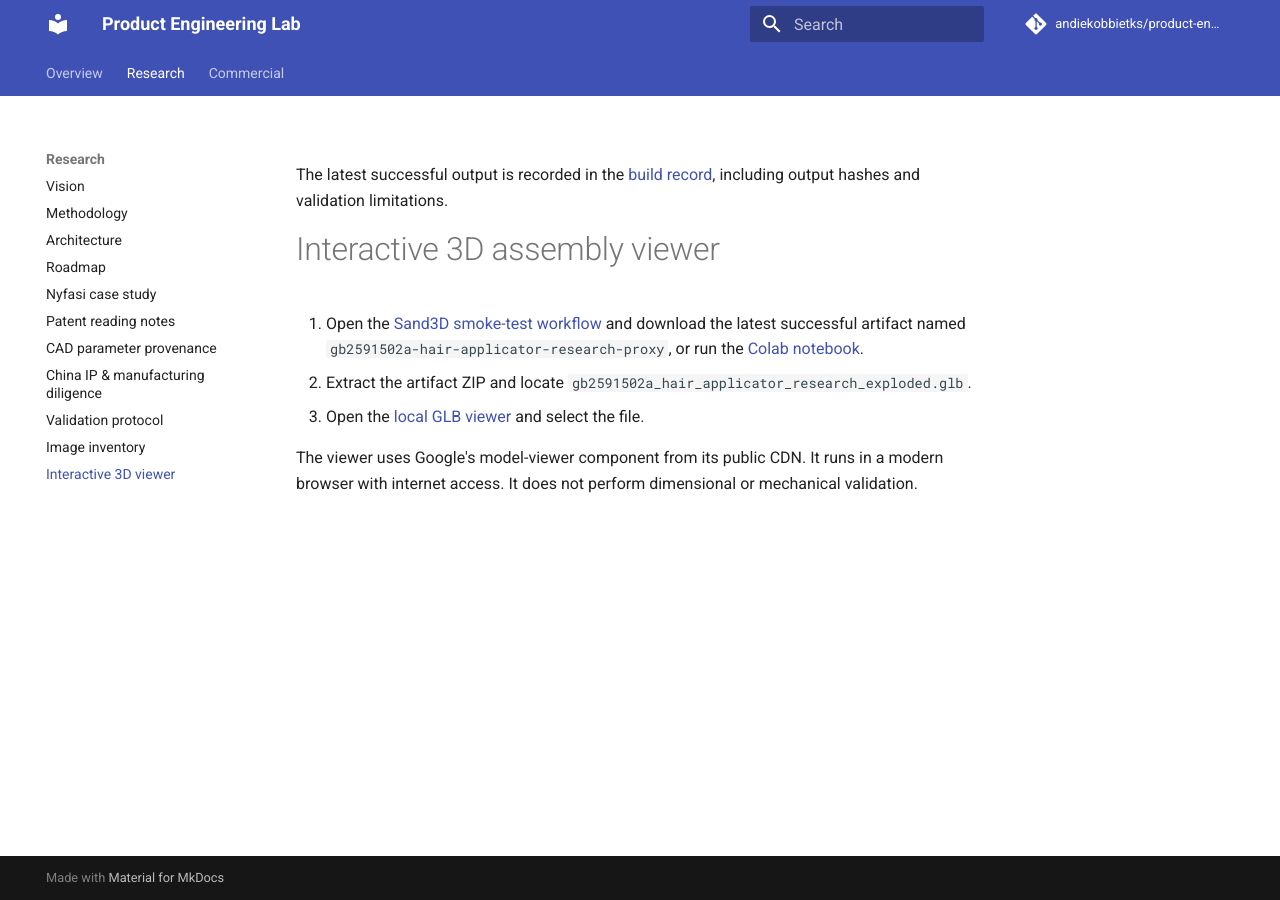
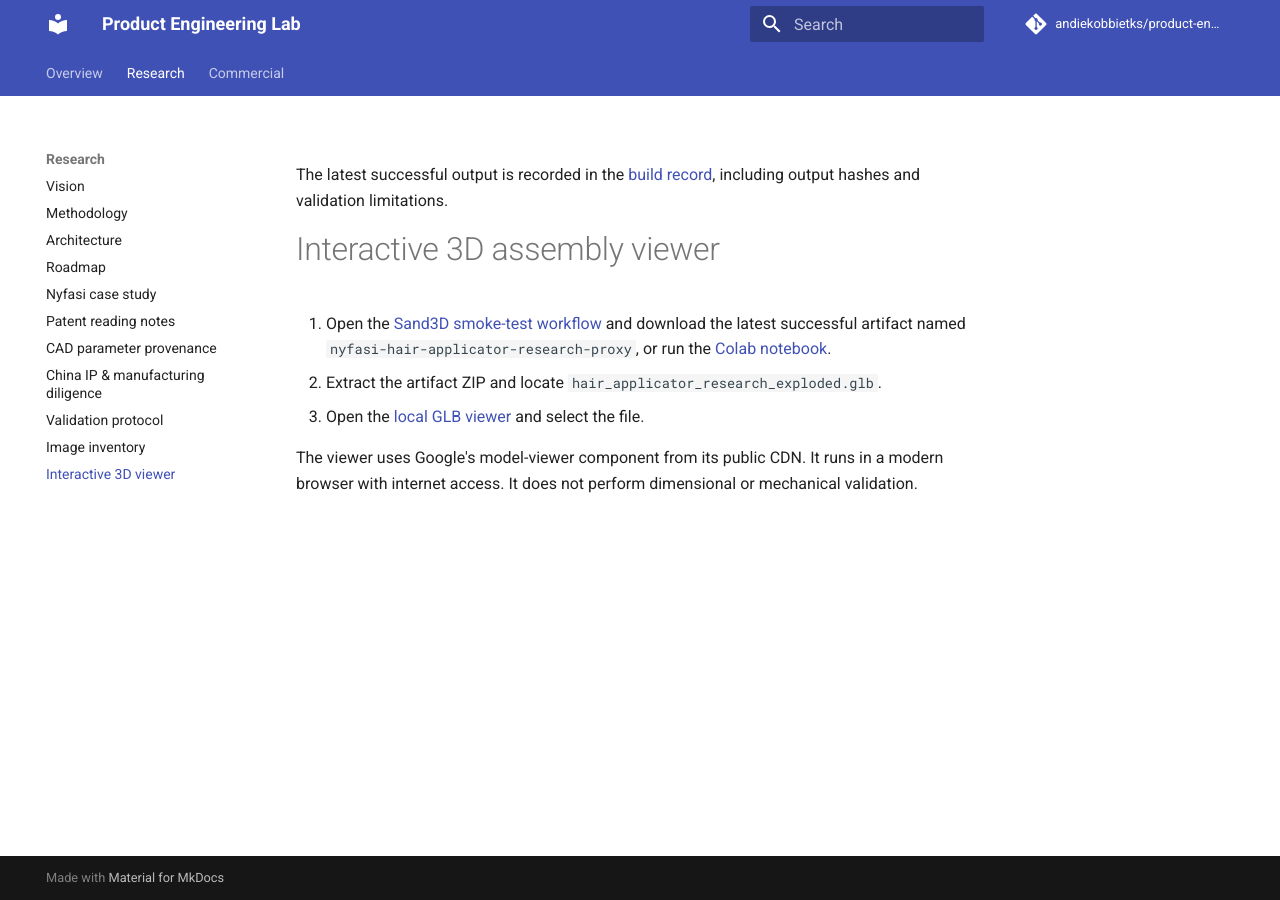
Before and after one commit to andiekobbietks/product-engineering-lab, an MkDocs documentation site: the page built from docs/experiments/viewer.md, in a window 1280 px wide. Built offline with MkDocs 1.6.1 and Material for MkDocs 9.7.7, drawn with Linux system fonts in a browser that asks for light colours; comment, search, counter and statistics services are not loaded.

Commit message:
Update viewer to latest CAD artifact path

```diff
--- a/docs/experiments/viewer.md
+++ b/docs/experiments/viewer.md
@@ -2,8 +2,8 @@ The latest successful output is recorded in the [build record](https://github.co
 
 # Interactive 3D assembly viewer
 
-1. Open the [Sand3D smoke-test workflow](https://github.com/andiekobbietks/product-engineering-lab/actions/workflows/cad-smoke.yml) and download the latest successful artifact named `gb2591502a-hair-applicator-research-proxy`, or run the [Colab notebook](https://github.com/andiekobbietks/product-engineering-lab/blob/main/experiments/001-nyfasi-reconstruction/notebooks/nyfasi_reconstruction_colab.ipynb).
-2. Extract the artifact ZIP and locate `gb2591502a_hair_applicator_research_exploded.glb`.
+1. Open the [Sand3D smoke-test workflow](https://github.com/andiekobbietks/product-engineering-lab/actions/workflows/cad-smoke.yml) and download the latest successful artifact named `nyfasi-hair-applicator-research-proxy`, or run the [Colab notebook](https://github.com/andiekobbietks/product-engineering-lab/blob/main/experiments/001-nyfasi-reconstruction/notebooks/nyfasi_reconstruction_colab.ipynb).
+2. Extract the artifact ZIP and locate `hair_applicator_research_exploded.glb`.
 3. Open the [local GLB viewer](glb-viewer.html) and select the file.
 
 The viewer uses Google's model-viewer component from its public CDN. It runs in a modern browser with internet access. It does not perform dimensional or mechanical validation.
```
